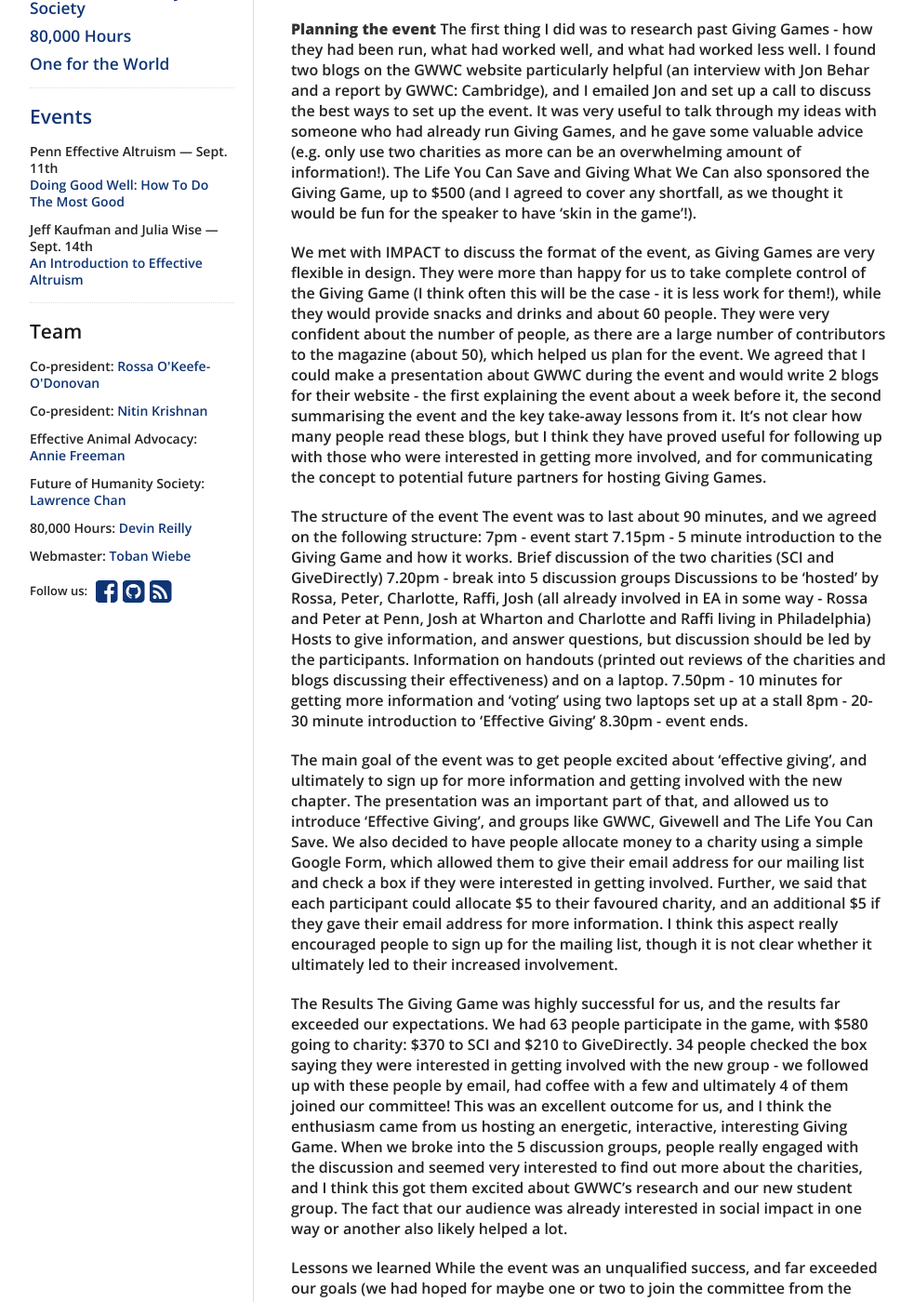
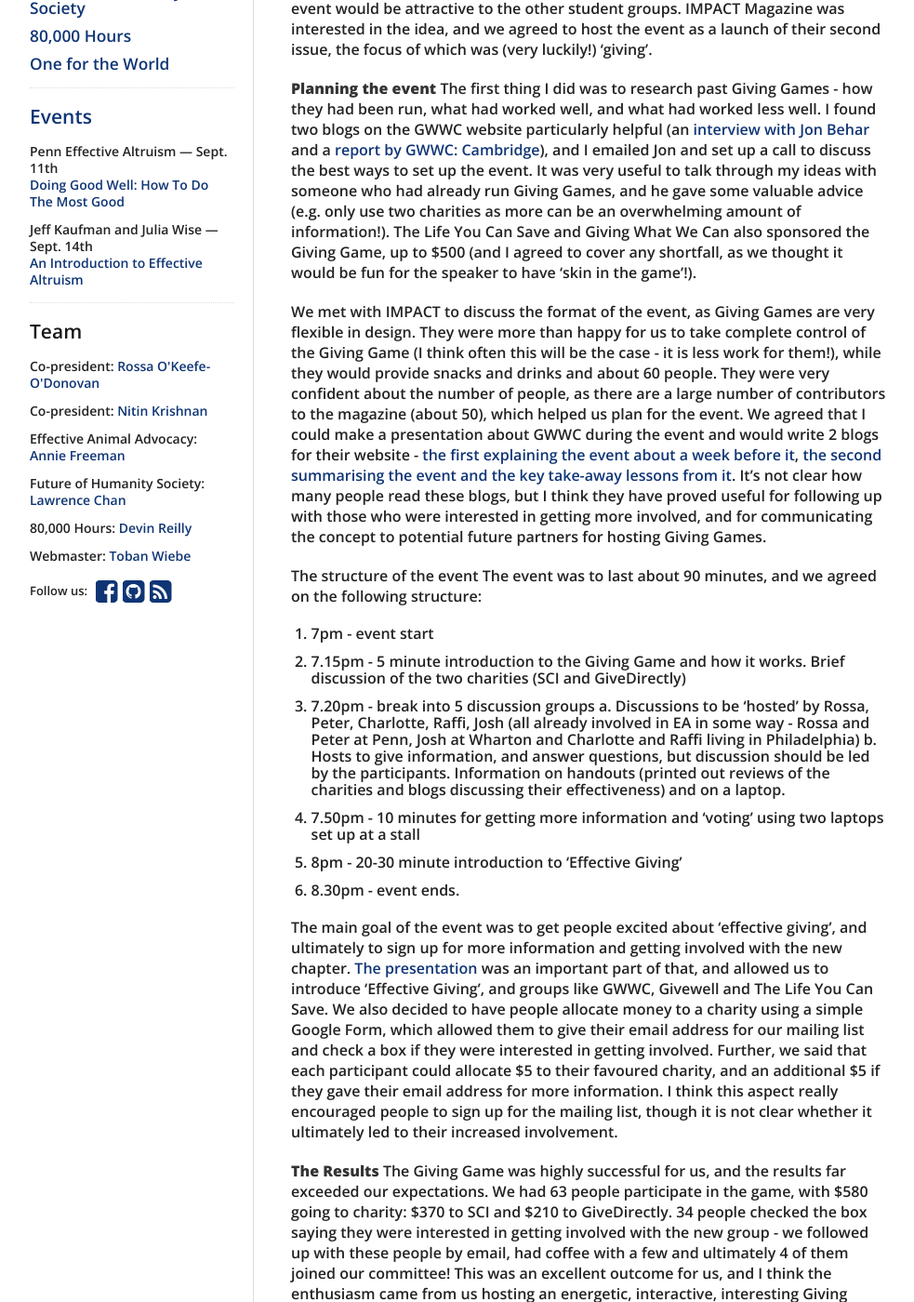
Before and after one commit to pennea/pennea.github.io, a Jekyll site: the page built from _posts/2014-08-07-giving-game-learning.md, in a window 1280 px wide and 1400 px high, scrolled down 620 px. Shown: the whole window at 93% size, without its empty margins (138-1121 px from the left). Built offline with Jekyll 4.4.1, drawn with Linux system fonts in a browser that asks for light colours; nearby versions of some CDN libraries; some of the changed lines change nothing that is shown; some of the changed text lies outside the part shown.

Commit message:
links added

```diff
--- a/_posts/2014-08-07-giving-game-learning.md
+++ b/_posts/2014-08-07-giving-game-learning.md
@@ -7,37 +7,39 @@
 
 *Giving What We Can: Penn (GWWC: Penn) ran a Giving Game in March 2014 in collaboration with IMPACT Magazine, a social impact magazine on campus.* Rossa O’Keeffe-O’Donovan, *President of GWWC:Penn, discusses the event, and what he learned from it.*
 
+Note: if you want an introduction to Giving Games or are thinking of running one, check out [The Life You Can Save's page on Giving Games](http://www.thelifeyoucansave.org/Giving-Games)
+
 **Why we ran a Giving Game**
 We were a new student group on campus, had not run any events yet, and had only two people at Penn who were actively involved, myself and Peter. We planned on having a ‘launch event’ (with Peter Singer), in October, but realized that we needed a larger core group of people to help organize this and make it a success. We decided the best thing to do was to host an event to tell people about GWWC, and to try and find people to help form a committee to work towards a large, well-marketed launch event, with follow up events to take full advantage of the exposure.
 
 We realized that it was going to be very difficult to get many people in the room if we organized the event alone (as nobody on campus knew who we were!), so we reached out to other well-established student groups with a focus on social impact and/or global development and offered to put on a Giving Game for them. Neither of us had run a Giving Game, but we loved the idea of it and figured that the novelty of giving away someone else’s money and the interactive nature of the event would be attractive to the other student groups. IMPACT Magazine was interested in the idea, and we agreed to host the event as a launch of their second issue, the focus of which was (very luckily!) ‘giving’.
 
 **Planning the event**
-The first thing I did was to research past Giving Games - how they had been run, what had worked well, and what had worked less well. I found two blogs on the GWWC website particularly helpful (an interview with Jon Behar and a report by GWWC: Cambridge), and I emailed Jon and set up a call to discuss the best ways to set up the event. It was very useful to talk through my ideas with someone who had already run Giving Games, and he gave some valuable advice (e.g. only use two charities as more can be an overwhelming amount of information!). The Life You Can Save and Giving What We Can also sponsored the Giving Game, up to $500 (and I agreed to cover any shortfall, as we thought it would be fun for the speaker to have ‘skin in the game’!).
+The first thing I did was to research past Giving Games - how they had been run, what had worked well, and what had worked less well. I found two blogs on the GWWC website particularly helpful (an [interview with Jon Behar](https://www.givingwhatwecan.org/blog/2014-01-15/giving-games-an-interview-with-jon-behar) and a [report by GWWC: Cambridge](https://www.givingwhatwecan.org/blog/2013-06-02/how-giving-games-can-spread-the-word-about-smarter-charity-choices-0)), and I emailed Jon and set up a call to discuss the best ways to set up the event. It was very useful to talk through my ideas with someone who had already run Giving Games, and he gave some valuable advice (e.g. only use two charities as more can be an overwhelming amount of information!). The Life You Can Save and Giving What We Can also sponsored the Giving Game, up to $500 (and I agreed to cover any shortfall, as we thought it would be fun for the speaker to have ‘skin in the game’!).
 
-We met with IMPACT to discuss the format of the event, as Giving Games are very flexible in design. They were more than happy for us to take complete control of the Giving Game (I think often this will be the case - it is less work for them!), while they would provide snacks and drinks and about 60 people. They were very confident about the number of people, as there are a large number of contributors to the magazine (about 50), which helped us plan for the event. We agreed that I could make a presentation about GWWC during the event and would write 2 blogs for their website - the first explaining the event about a week before it, the second summarising the event and the key take-away lessons from it. It’s not clear how many people read these blogs, but I think they have proved useful for following up with those who were interested in getting more involved, and for communicating the concept to potential future partners for hosting Giving Games.
+We met with IMPACT to discuss the format of the event, as Giving Games are very flexible in design. They were more than happy for us to take complete control of the Giving Game (I think often this will be the case - it is less work for them!), while they would provide snacks and drinks and about 60 people. They were very confident about the number of people, as there are a large number of contributors to the magazine (about 50), which helped us plan for the event. We agreed that I could make a presentation about GWWC during the event and would write 2 blogs for their website - [the first explaining the event about a week before it](/blog/2014/03/12/giving-game-intro), [the second summarising the event and the key take-away lessons from it](/blog/2014/03/27/effective-giving). It’s not clear how many people read these blogs, but I think they have proved useful for following up with those who were interested in getting more involved, and for communicating the concept to potential future partners for hosting Giving Games.
 
 The structure of the event
 The event was to last about 90 minutes, and we agreed on the following structure:
-7pm - event start
-7.15pm - 5 minute introduction to the Giving Game and how it works. Brief discussion of the two charities (SCI and GiveDirectly)
-7.20pm - break into 5 discussion groups
-Discussions to be ‘hosted’ by Rossa, Peter, Charlotte, Raffi, Josh (all already involved in EA in some way - Rossa and Peter at Penn, Josh at Wharton and Charlotte and Raffi living in Philadelphia)
-Hosts to give information, and answer questions, but discussion should be led by the participants. Information on handouts (printed out reviews of the charities and blogs discussing their effectiveness) and on a laptop.
-7.50pm - 10 minutes for getting more information and ‘voting’ using two laptops set up at a stall
-8pm - 20-30 minute introduction to ‘Effective Giving’
-8.30pm - event ends.
+1. 7pm - event start
+2. 7.15pm - 5 minute introduction to the Giving Game and how it works. Brief discussion of the two charities (SCI and GiveDirectly)
+3. 7.20pm - break into 5 discussion groups
+  a. Discussions to be ‘hosted’ by Rossa, Peter, Charlotte, Raffi, Josh (all already involved in EA in some way - Rossa and Peter at Penn, Josh at Wharton and Charlotte and Raffi living in Philadelphia)
+  b. Hosts to give information, and answer questions, but discussion should be led by the participants. Information on handouts (printed out reviews of the charities and blogs discussing their effectiveness) and on a laptop.
+4. 7.50pm - 10 minutes for getting more information and ‘voting’ using two laptops set up at a stall
+5. 8pm - 20-30 minute introduction to ‘Effective Giving’
+6. 8.30pm - event ends.
 
-The main goal of the event was to get people excited about ‘effective giving’, and ultimately to sign up for more information and getting involved with the new chapter. The presentation was an important part of that, and allowed us to introduce ‘Effective Giving’, and groups like GWWC, Givewell and The Life You Can Save. We also decided to have people allocate money to a charity using a simple Google Form, which allowed them to give their email address for our mailing list and check a box if they were interested in getting involved. Further, we said that each participant could allocate $5 to their favoured charity, and an additional $5 if they gave their email address for more information. I think this aspect really encouraged people to sign up for the mailing list, though it is not clear whether it ultimately led to their increased involvement.
+The main goal of the event was to get people excited about ‘effective giving’, and ultimately to sign up for more information and getting involved with the new chapter. [The presentation](https://docs.google.com/presentation/d/1lM3bBGy9CmVZRhesMSAj-dk0MppSkc5X6AmxYO0DAFA/edit#slide=id.p13) was an important part of that, and allowed us to introduce ‘Effective Giving’, and groups like GWWC, Givewell and The Life You Can Save. We also decided to have people allocate money to a charity using a simple Google Form, which allowed them to give their email address for our mailing list and check a box if they were interested in getting involved. Further, we said that each participant could allocate $5 to their favoured charity, and an additional $5 if they gave their email address for more information. I think this aspect really encouraged people to sign up for the mailing list, though it is not clear whether it ultimately led to their increased involvement.
 
-The Results
+**The Results**
 The Giving Game was highly successful for us, and the results far exceeded our expectations. We had 63 people participate in the game, with $580 going to charity: $370 to SCI and $210 to GiveDirectly. 34 people checked the box saying they were interested in getting involved with the new group - we followed up with these people by email, had coffee with a few and ultimately 4 of them joined our committee! This was an excellent outcome for us, and I think the enthusiasm came from us hosting an energetic, interactive, interesting Giving Game. When we broke into the 5 discussion groups, people really engaged with the discussion and seemed very interested to find out more about the charities, and I think this got them excited about GWWC’s research and our new student group. The fact that our audience was already interested in social impact in one way or another also likely helped a lot.
 
-Lessons we learned
+**Lessons we learned**
 While the event was an unqualified success, and far exceeded our goals (we had hoped for maybe one or two to join the committee from the event), we learned a couple of important lessons. First, we had some teething problems with the online voting - more laptops would have made voting smoother, and the checkbox in the google form to sign up to the mailing list for TLYCS did not show up in our responses (the checkbox was not labelled and so showedup in the spreadsheet as a blank).
 
 The more important lesson was that once people had voted, they perceived that the event was over and only about half of people stayed for the rest of the presentation on Effective Giving. If we had moved the voting to the end of the event, then it seems likely that nearly everyone would have stayed to the end (to make sure the $10 went to charity!) - more people would have found out about GWWC and Givewell and perhaps even more would have got actively involved!
 
 --------
 
-If you are thinking about hosting a Giving Game and have more questions about this event, or would like to get access to the materials used, please email rossaokod@gmail.com.
+If you are thinking about hosting a Giving Game and have more questions about this event, or would like to get access to the materials used, please email gwwcpenn@gmail.com.
```
